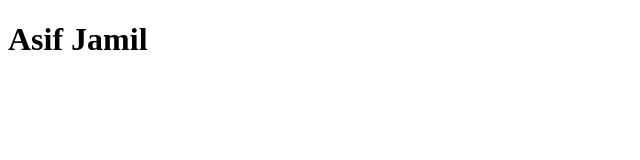
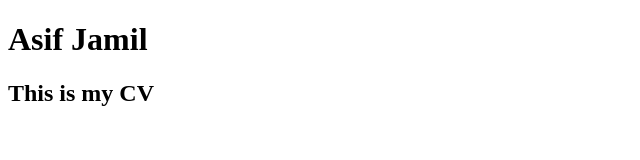
Before and after one commit to AsifCommando/my-cv, a plain HTML site: page index.html in a window 1280 px wide. Shown: the whole page, without its empty margins (0-640 px from the left). Drawn offline with Linux system fonts and the light colour scheme.

Commit message:
New Addition

```diff
--- a/index.html
+++ b/index.html
@@ -7,5 +7,6 @@
 </head>
 <body>
     <h1>Asif Jamil</h1>
+    <h2>This is my CV</h2>
 </body>
 </html>
```
